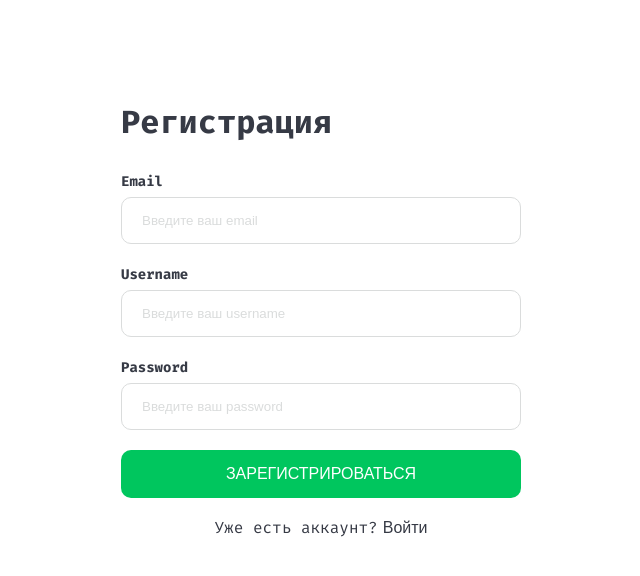
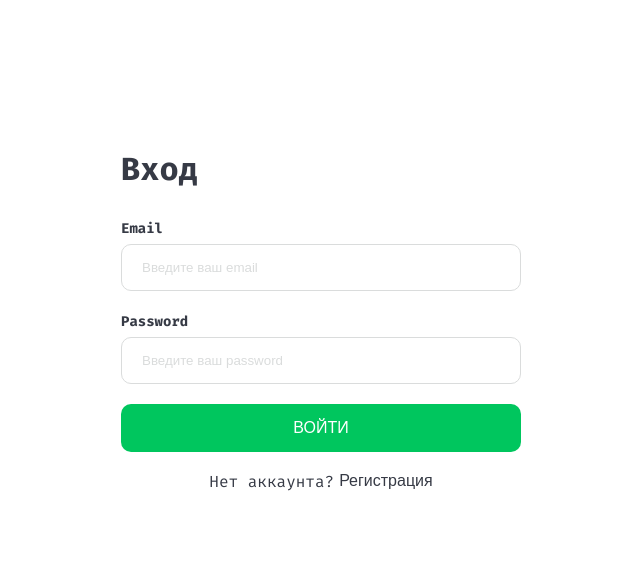
Before and after one commit to alisher134/dily-frontend, a Next.js app: page /auth in a window 1280 px wide. Shown: the top 576 px of the page, without its empty margins (319-959 px from the left). Built offline with nearby package versions, Linux system fonts and the light colour scheme; no server answers.

Commit message:
feat: add createQueryString function for auth type query parameter

```diff
--- a/src/components/features/auth/Auth.tsx
+++ b/src/components/features/auth/Auth.tsx
@@ -9,7 +9,8 @@ import styles from './Auth.module.scss';
 import { useAuth } from './useAuth';
 
 export const Auth: FC = () => {
-	const { registerInput, handleSubmit, errors, onSubmit, type } = useAuth();
+	const { registerInput, handleSubmit, errors, onSubmit, type, setType } =
+		useAuth();
 
 	return (
 		<div className={styles.auth}>
@@ -63,7 +64,7 @@ export const Auth: FC = () => {
 					className={styles.input}
 				/>
 
-				<AuthButtons type={type} />
+				<AuthButtons type={type} setType={setType} />
 			</form>
 		</div>
 	);
--- a/src/components/features/auth/auth-buttons/AuthButtons.tsx
+++ b/src/components/features/auth/auth-buttons/AuthButtons.tsx
@@ -5,9 +5,10 @@ import styles from './AuthButtons.module.scss';
 
 interface AuthButtonsProps {
 	type: string;
+	setType: (value: string) => void;
 }
 
-export const AuthButtons: FC<AuthButtonsProps> = ({ type }) => {
+export const AuthButtons: FC<AuthButtonsProps> = ({ type, setType }) => {
 	return (
 		<div className={styles.buttons}>
 			<Button type='submit' className={styles.button}>
@@ -17,12 +18,16 @@ export const AuthButtons: FC<AuthButtonsProps> = ({ type }) => {
 			{type === EnumAuthType.LOGIN ? (
 				<p className={styles.toggle}>
 					Нет аккаунта?
-					<button type='button'>Регистрация</button>
+					<button type='button' onClick={() => setType(EnumAuthType.REGISTER)}>
+						Регистрация
+					</button>
 				</p>
 			) : (
 				<p className={styles.toggle}>
 					Уже есть аккаунт?
-					<button type='button'>Войти</button>
+					<button type='button' onClick={() => setType(EnumAuthType.LOGIN)}>
+						Войти
+					</button>
 				</p>
 			)}
 		</div>
--- a/src/components/features/auth/useAuth.ts
+++ b/src/components/features/auth/useAuth.ts
@@ -1,9 +1,28 @@
-import { useState } from 'react';
+import { usePathname, useRouter, useSearchParams } from 'next/navigation';
+import { useCallback } from 'react';
 import { SubmitHandler, useForm } from 'react-hook-form';
 import { EnumAuthType, IFormData } from './auth.interface';
 
 export function useAuth() {
-	const [type, setType] = useState(EnumAuthType.REGISTER);
+	const router = useRouter();
+	const pathname = usePathname();
+	const searchParams = useSearchParams();
+
+	const type = (searchParams.get('type') ?? EnumAuthType.LOGIN) as EnumAuthType;
+
+	const setType = (value: string) => {
+		router.push(pathname + '?' + createQueryString('type', value));
+	};
+
+	const createQueryString = useCallback(
+		(name: string, value: string) => {
+			const params = new URLSearchParams(searchParams.toString());
+			params.set(name, value);
+			return params.toString();
+		},
+		[searchParams]
+	);
+
 	const {
 		register: registerInput,
 		handleSubmit,
@@ -14,5 +33,5 @@ export function useAuth() {
 
 	const onSubmit: SubmitHandler<IFormData> = data => {};
 
-	return { registerInput, handleSubmit, errors, onSubmit, type };
+	return { registerInput, handleSubmit, errors, onSubmit, type, setType };
 }
```
